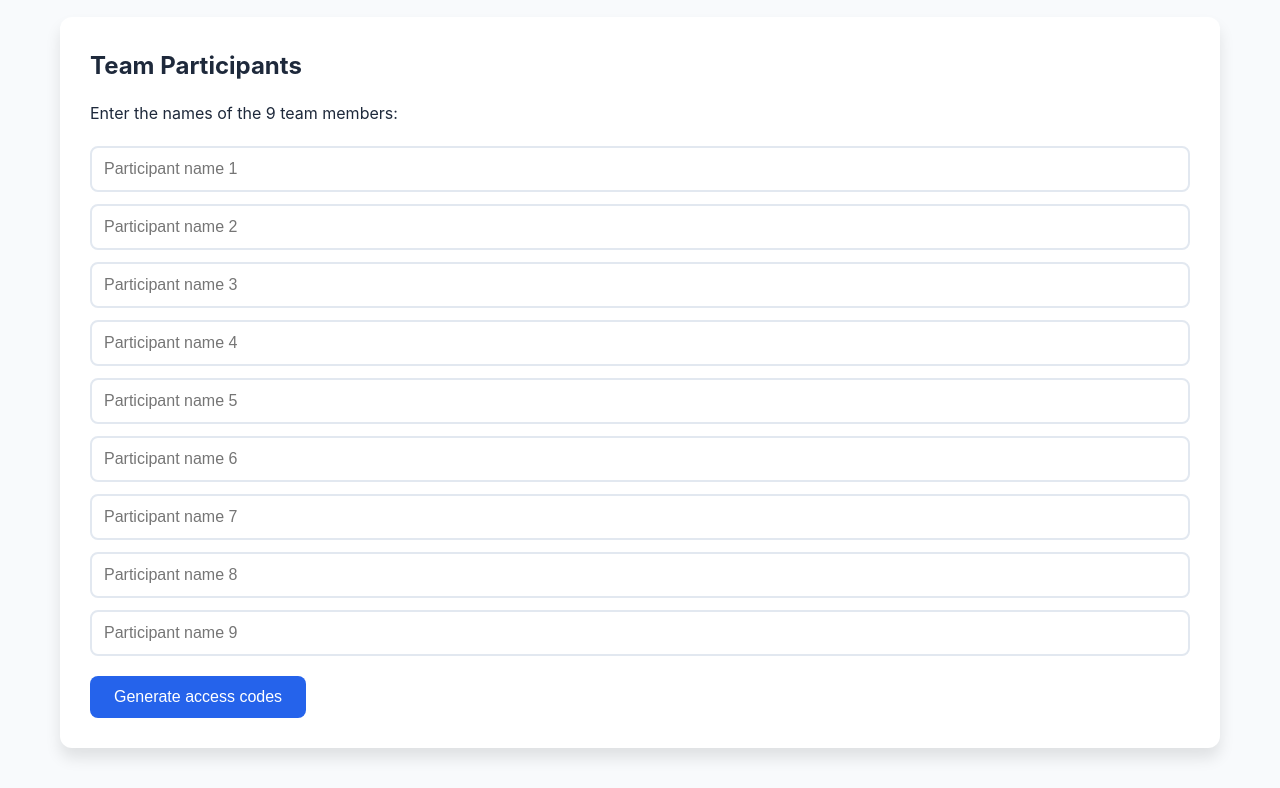
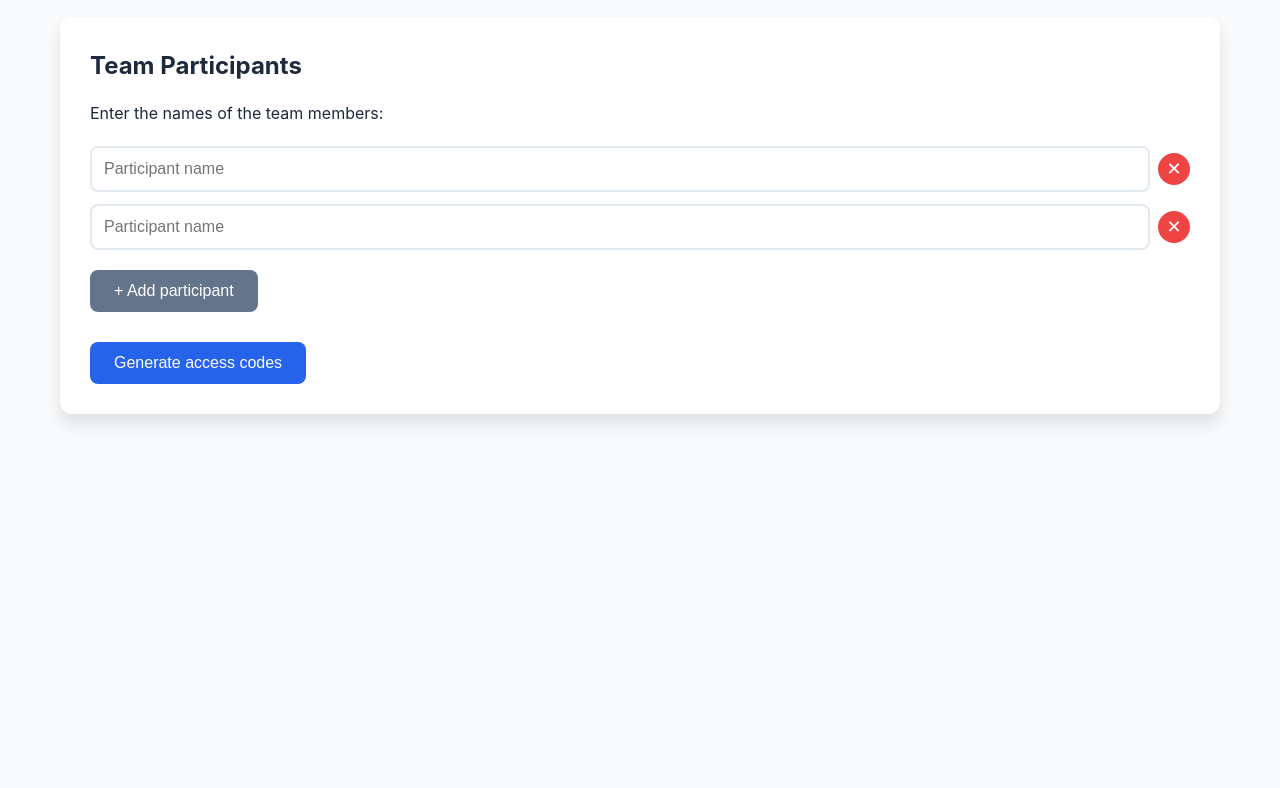
Before and after one commit to ajramos/johari-window, a plain HTML site: page index.html in a window 1280 px wide. Shown: the part 146-934 px from the top of the page. After the commit the page ends 800 px from the top, so only its background shows below. Drawn offline with Linux system fonts and the light colour scheme.

Commit message:
feat: make participant count dynamic with add/remove functionality

```diff
--- a/css/styles.css
+++ b/css/styles.css
@@ -155,6 +155,39 @@ h3 {
     flex-direction: column;
     gap: 12px;
     margin: 20px 0;
+}
+
+.participant-input-wrapper {
+    display: flex;
+    gap: 8px;
+    align-items: center;
+}
+
+.participant-input-wrapper .participant-input {
+    flex: 1;
+}
+
+.btn-remove-participant {
+    background: var(--danger-color);
+    color: white;
+    border: none;
+    border-radius: 50%;
+    width: 32px;
+    height: 32px;
+    cursor: pointer;
+    font-size: 18px;
+    display: flex;
+    align-items: center;
+    justify-content: center;
+    transition: background-color 0.2s;
+}
+
+.btn-remove-participant:hover {
+    background: #dc2626;
+}
+
+.participants-controls {
+    margin-top: 10px;
 }
 
 .participant-input,
--- a/index.html
+++ b/index.html
@@ -21,21 +21,17 @@
 
             <div class="card">
                 <h2 data-i18n="setup.participants">Participantes del equipo</h2>
-                <p data-i18n="setup.instruction">Ingresa los nombres de los 9 miembros del equipo:</p>
+                <p data-i18n="setup.instruction">Ingresa los nombres de los miembros del equipo:</p>
 
-                <div class="participants-form">
-                    <input type="text" class="participant-input" placeholder="Nombre participante 1" data-i18n-placeholder="setup.placeholder">
-                    <input type="text" class="participant-input" placeholder="Nombre participante 2" data-i18n-placeholder="setup.placeholder">
-                    <input type="text" class="participant-input" placeholder="Nombre participante 3" data-i18n-placeholder="setup.placeholder">
-                    <input type="text" class="participant-input" placeholder="Nombre participante 4" data-i18n-placeholder="setup.placeholder">
-                    <input type="text" class="participant-input" placeholder="Nombre participante 5" data-i18n-placeholder="setup.placeholder">
-                    <input type="text" class="participant-input" placeholder="Nombre participante 6" data-i18n-placeholder="setup.placeholder">
-                    <input type="text" class="participant-input" placeholder="Nombre participante 7" data-i18n-placeholder="setup.placeholder">
-                    <input type="text" class="participant-input" placeholder="Nombre participante 8" data-i18n-placeholder="setup.placeholder">
-                    <input type="text" class="participant-input" placeholder="Nombre participante 9" data-i18n-placeholder="setup.placeholder">
+                <div class="participants-form" id="participantsForm"></div>
+
+                <div class="participants-controls">
+                    <button class="btn-secondary" id="addParticipantBtn" data-i18n="setup.addParticipant">+ Añadir participante</button>
                 </div>
 
-                <button class="btn-primary" id="generateCodes" data-i18n="setup.generate">Generar códigos de acceso</button>
+                <div style="margin-top: 30px;">
+                    <button class="btn-primary" id="generateCodes" data-i18n="setup.generate">Generar códigos de acceso</button>
+                </div>
             </div>
         </main>
 
--- a/js/i18n.js
+++ b/js/i18n.js
@@ -8,9 +8,12 @@ const i18n = {
             setup: {
                 title: 'Configuración - Ventana de Johari',
                 participants: 'Participantes del equipo',
-                instruction: 'Ingresa los nombres de los 9 miembros del equipo:',
+                instruction: 'Ingresa los nombres de los miembros del equipo:',
                 placeholder: 'Nombre participante',
-                generate: 'Generar códigos de acceso'
+                generate: 'Generar códigos de acceso',
+                addParticipant: '+ Añadir participante',
+                errorMinParticipants: 'Debe haber al menos 2 participantes',
+                errorDuplicate: 'Los nombres deben ser únicos'
             },
             codes: {
                 title: 'Códigos generados',
@@ -91,9 +94,12 @@ const i18n = {
             setup: {
                 title: 'Configuration - Fenêtre de Johari',
                 participants: 'Participants de l\'équipe',
-                instruction: 'Entrez les noms des 9 membres de l\'équipe:',
+                instruction: 'Entrez les noms des membres de l\'équipe:',
                 placeholder: 'Nom du participant',
-                generate: 'Générer les codes d\'accès'
+                generate: 'Générer les codes d\'accès',
+                addParticipant: '+ Ajouter un participant',
+                errorMinParticipants: 'Il doit y avoir au moins 2 participants',
+                errorDuplicate: 'Les noms doivent être uniques'
             },
             codes: {
                 title: 'Codes générés',
@@ -174,9 +180,12 @@ const i18n = {
             setup: {
                 title: 'Setup - Johari Window',
                 participants: 'Team Participants',
-                instruction: 'Enter the names of the 9 team members:',
+                instruction: 'Enter the names of the team members:',
                 placeholder: 'Participant name',
-                generate: 'Generate access codes'
+                generate: 'Generate access codes',
+                addParticipant: '+ Add participant',
+                errorMinParticipants: 'There must be at least 2 participants',
+                errorDuplicate: 'Names must be unique'
             },
             codes: {
                 title: 'Generated Codes',
--- a/js/participante.js
+++ b/js/participante.js
@@ -100,12 +100,14 @@ document.addEventListener('DOMContentLoaded', () => {
         const countElement = document.getElementById('peerCount');
         const nameElement = document.getElementById('currentPeerName');
         const numberElement = document.getElementById('currentPeerNumber');
+        const totalCountElement = document.getElementById('totalPeersCount');
         const progressFill = document.getElementById('progressFill');
         const prevBtn = document.getElementById('previousPeer');
         const nextBtn = document.getElementById('nextPeer');
 
         nameElement.textContent = currentPeer.name;
         numberElement.textContent = currentPeerIndex + 1;
+        totalCountElement.textContent = otherParticipants.length;
 
         const progress = ((currentPeerIndex + 1) / otherParticipants.length) * 100;
         progressFill.style.width = `${progress}%`;
--- a/js/setup.js
+++ b/js/setup.js
@@ -5,11 +5,47 @@ document.addEventListener('DOMContentLoaded', () => {
     const codesScreen = document.getElementById('codesScreen');
     const generateBtn = document.getElementById('generateCodes');
     const copyAllBtn = document.getElementById('copyAllCodes');
+    const addParticipantBtn = document.getElementById('addParticipantBtn');
+    const participantsForm = document.getElementById('participantsForm');
+
+    let participantCounter = 0;
 
     // Verificar si ya existe una sesión
     const existingSession = JohariData.getSession();
     if (existingSession) {
         displayCodes(existingSession);
+        return;
+    }
+
+    // Inicializar con 2 participantes por defecto
+    addParticipant();
+    addParticipant();
+
+    // Añadir participante
+    addParticipantBtn.addEventListener('click', addParticipant);
+
+    function addParticipant() {
+        participantCounter++;
+        const inputWrapper = document.createElement('div');
+        inputWrapper.className = 'participant-input-wrapper';
+        inputWrapper.innerHTML = `
+            <input type="text" class="participant-input"
+                   placeholder="${i18n.t('setup.placeholder') || 'Nombre participante'}"
+                   data-participant-id="${participantCounter}">
+            <button type="button" class="btn-remove-participant" data-participant-id="${participantCounter}">✕</button>
+        `;
+        participantsForm.appendChild(inputWrapper);
+
+        // Añadir event listener al botón de eliminar
+        const removeBtn = inputWrapper.querySelector('.btn-remove-participant');
+        removeBtn.addEventListener('click', () => removeParticipant(participantCounter));
+    }
+
+    function removeParticipant(id) {
+        const wrapper = participantsForm.querySelector(`.participant-input-wrapper input[data-participant-id="${id}"]`)?.closest('.participant-input-wrapper');
+        if (wrapper && participantsForm.children.length > 1) {
+            wrapper.remove();
+        }
     }
 
     // Generar códigos
@@ -19,8 +55,8 @@ document.addEventListener('DOMContentLoaded', () => {
             .map(input => input.value.trim())
             .filter(name => name !== '');
 
-        if (names.length !== 9) {
-            alert(i18n.t('setup.errorNames') || 'Por favor, ingresa los 9 nombres de participantes');
+        if (names.length < 2) {
+            alert(i18n.t('setup.errorMinParticipants') || 'Debe haber al menos 2 participantes');
             return;
         }
 
```
Also changed, not shown: participante.html (+1 -1 lines).
